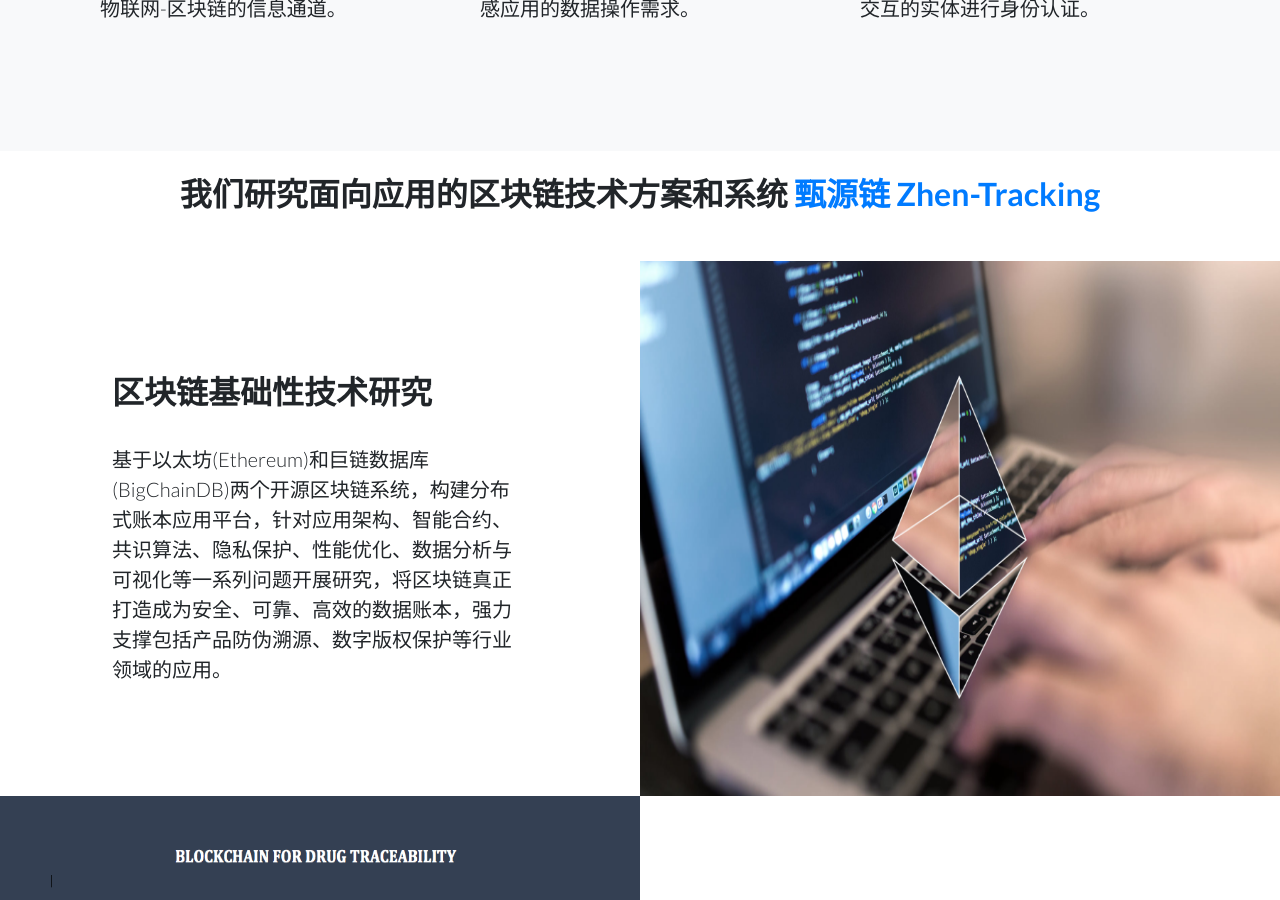
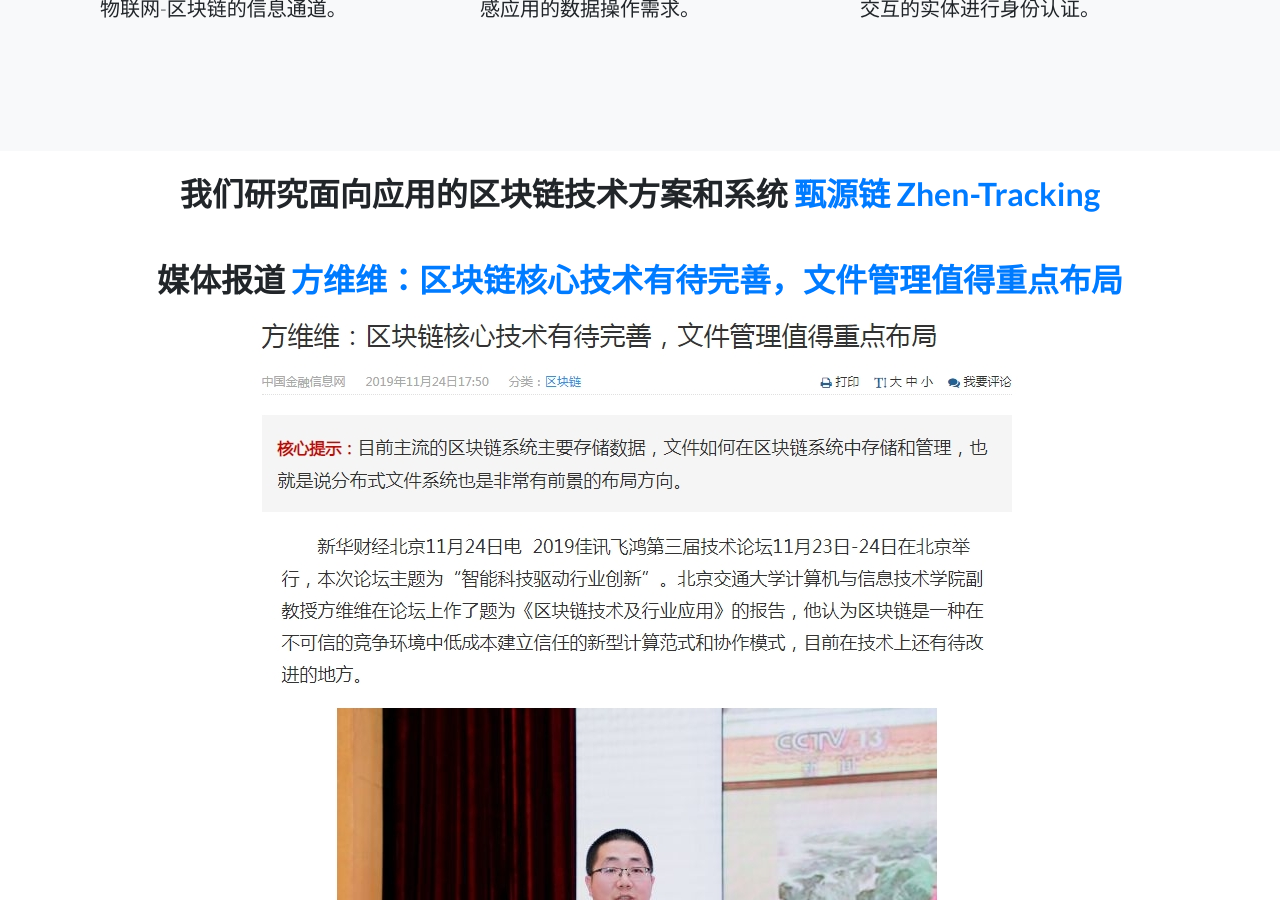
Before and after one commit to fangvv/Homepage, a Jekyll site: the page BlockchainBJTU/index.html, which Jekyll copies as it is, in a window 1280 px wide and 900 px high, scrolled down 1008 px. Built offline with Jekyll 4.4.1, drawn with Linux system fonts in a browser that asks for light colours; comment, search, counter and statistics services are not loaded.

Commit message:
add news

```diff
--- a/BlockchainBJTU/index.html
+++ b/BlockchainBJTU/index.html
@@ -93,6 +93,11 @@
       <div class="container-fluid p-0">
         <br>
         <h2 class="mb-5 text-center">我们研究面向应用的区块链技术方案和系统 <a href="https://mp.weixin.qq.com/s/aSEwHiYVDJHc-zW8nr4UwQ">甄源链</a>&nbsp<a href="http://www.bch.cuhk.edu.hk/ic2018/program_book.pdf">Zhen-Tracking</a></h2>
+        <h2 class="mb-5 text-center">媒体报道 <a href="http://fintech.xinhua08.com/a/20191124/1899291.shtml">方维维：区块链核心技术有待完善，文件管理值得重点布局</a>
+            <br>
+            <img src="img/news.jpg" class="img-responsive" alt="Cinque Terre">
+        </h2>
+
         <div class="row no-gutters">
           <div class="col-lg-6 order-lg-2 text-white showcase-img" style="background-image: url('img/p1.png');"></div>
           <div class="col-lg-6 order-lg-1 my-auto showcase-text" data-aos="fade-down">
```
Also changed, not shown: BlockchainBJTU/img/news.jpg (added).
